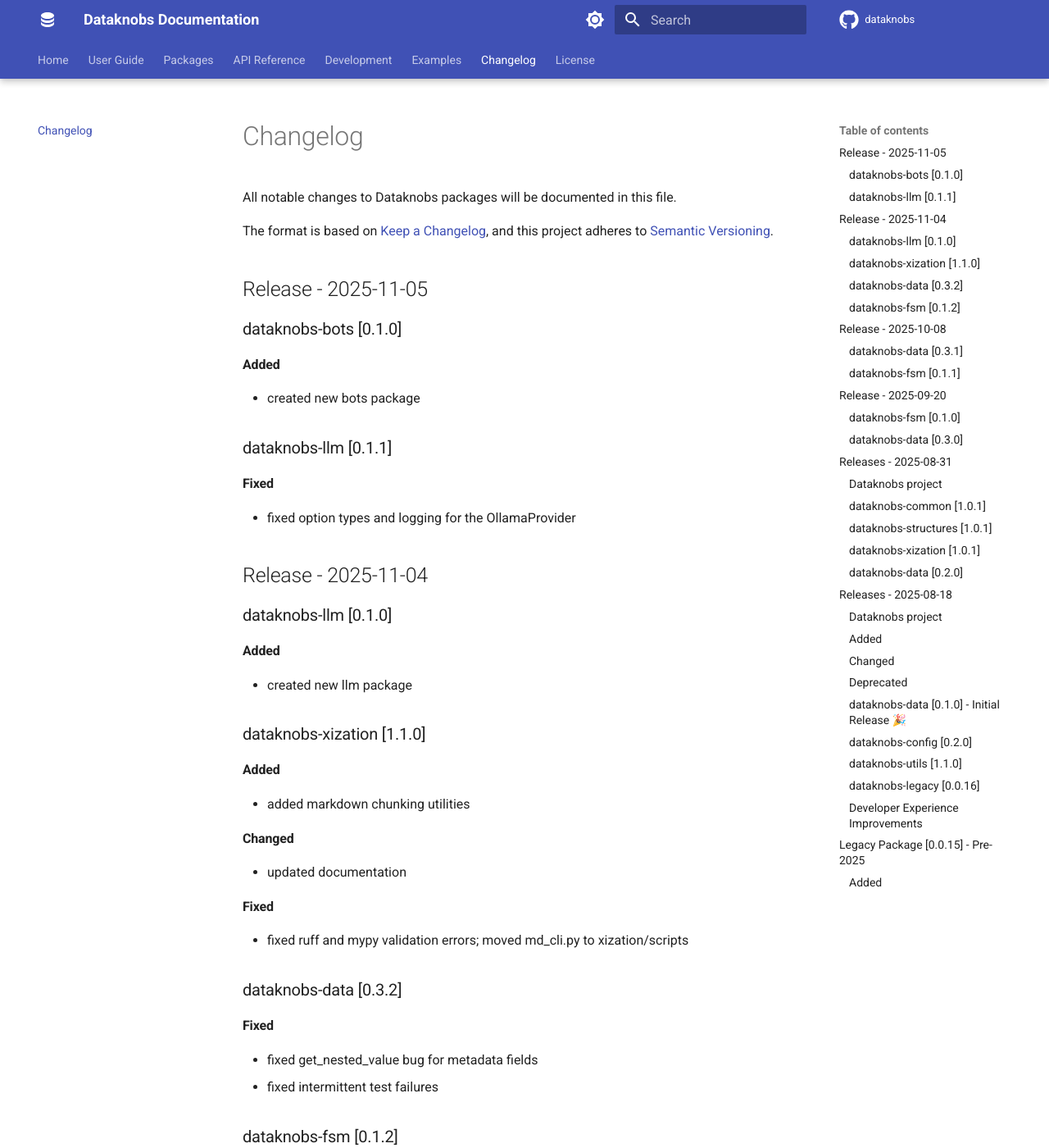
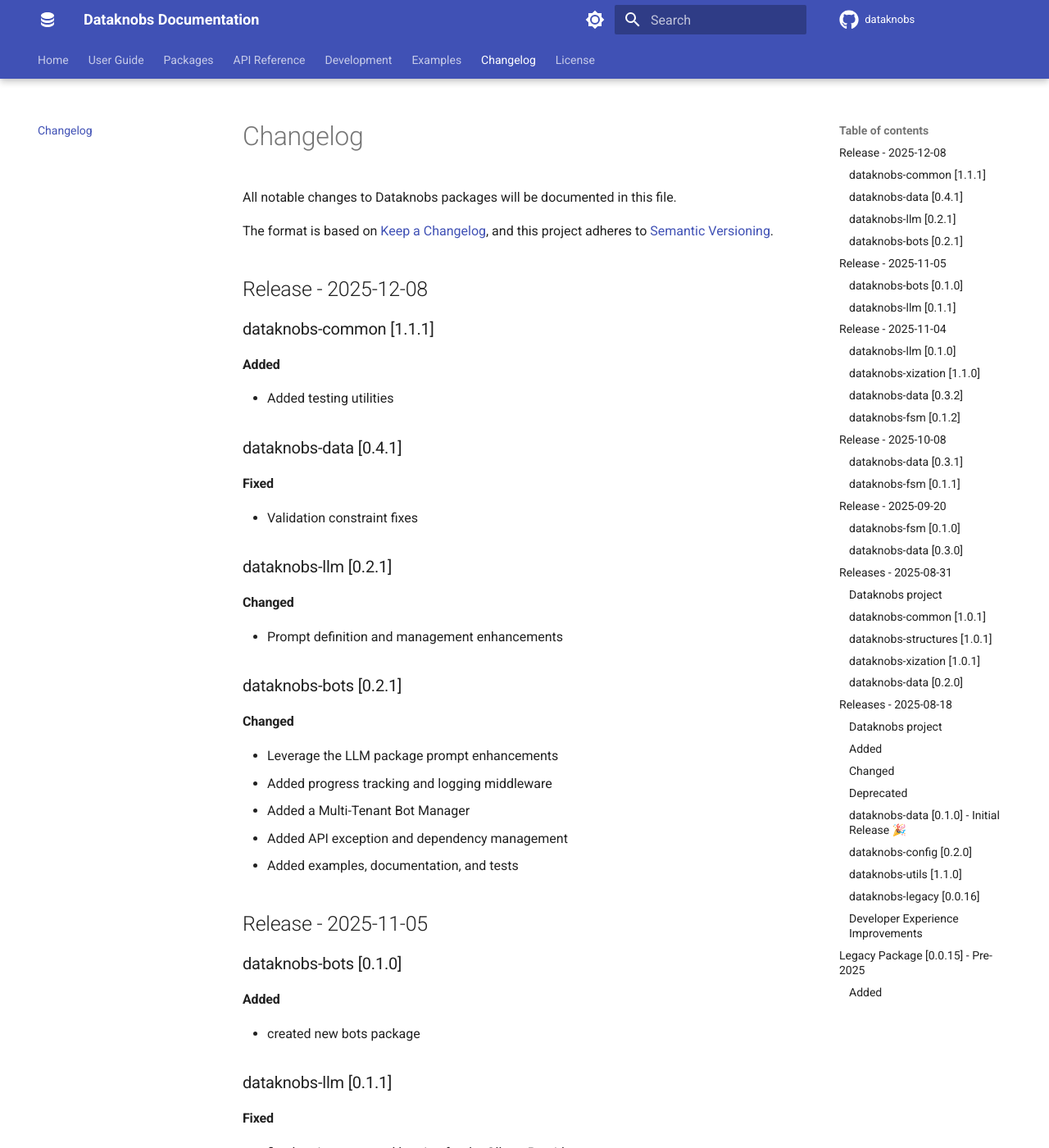
Before and after one commit to KBS-Labs/dataknobs, an MkDocs documentation site: the page built from docs/changelog.md, in a window 1280 px wide and 1400 px high. Shown: the whole window at 82% size. Built offline with MkDocs 1.6.1 and Material for MkDocs 9.7.7, drawn with Linux system fonts in a browser that asks for light colours; comment, search, counter and statistics services are not loaded.

Commit message:
bumped versions, update release notes

```diff
--- a/docs/changelog.md
+++ b/docs/changelog.md
@@ -5,6 +5,32 @@
 The format is based on [Keep a Changelog](https://keepachangelog.com/en/1.0.0/),
 and this project adheres to [Semantic Versioning](https://semver.org/spec/v2.0.0.html).
 
+
+## Release - 2025-12-08
+
+### dataknobs-common [1.1.1]
+
+#### Added
+- Added testing utilities
+
+### dataknobs-data [0.4.1]
+
+#### Fixed
+- Validation constraint fixes
+
+### dataknobs-llm [0.2.1]
+
+#### Changed
+- Prompt definition and management enhancements
+
+### dataknobs-bots [0.2.1]
+
+#### Changed
+- Leverage the LLM package prompt enhancements
+- Added progress tracking and logging middleware
+- Added a Multi-Tenant Bot Manager
+- Added API exception and dependency management
+- Added examples, documentation, and tests
 
 ## Release - 2025-11-05
 
```
Also changed, not shown: 5 other files.
